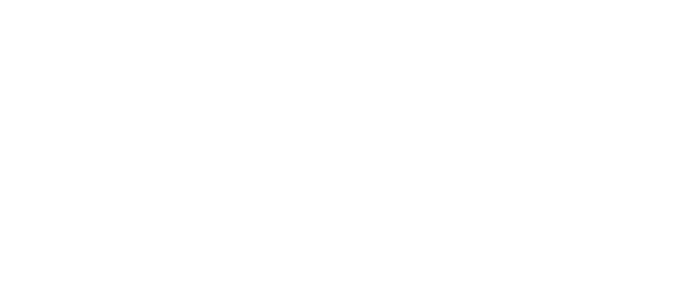
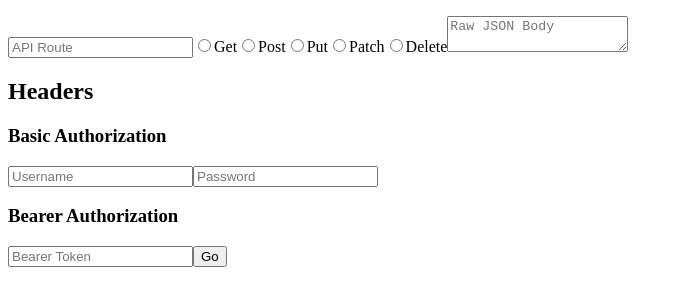
Before and after one commit to josephtatum/ct-lab-28-RESTy, a React app: page / in a window 1280 px wide. Shown: the top 306 px of the page, without its empty margins (0-683 px from the left). Built offline with nearby package versions, Linux system fonts and the light colour scheme.

Commit message:
built skeleton HTML for Form

```diff
--- a/src/components/Form.js
+++ b/src/components/Form.js
@@ -4,5 +4,28 @@
 export default function Form() {
   return <form>
 
+    <input type="text" placeholder="API Route"></input>
+
+    <input type="radio" id="get" name="routeMethod"></input>
+    <label HTMLfor="get">Get</label>
+    <input type="radio" id="post" name="routeMethod"></input>
+    <label HTMLfor="post">Post</label>
+    <input type="radio" id="put" name="routeMethod"></input>
+    <label HTMLfor="put">Put</label>
+    <input type="radio" id="patch" name="routeMethod"></input>
+    <label HTMLfor="patch">Patch</label>
+    <input type="radio" id="delete" name="routeMethod"></input>
+    <label HTMLfor="delete">Delete</label>
+
+    <textarea placeholder="Raw JSON Body"></textarea>
+    <h2>Headers</h2>
+    <h3>Basic Authorization</h3>
+    <input type="text" placeholder="Username"></input>
+    <input type="password" placeholder="Password"></input>
+    <h3>Bearer Authorization</h3>
+    <input type="text" placeholder="Bearer Token"></input>
+
+    <button type="submit">Go</button>
+
   </form>;
 }
```
